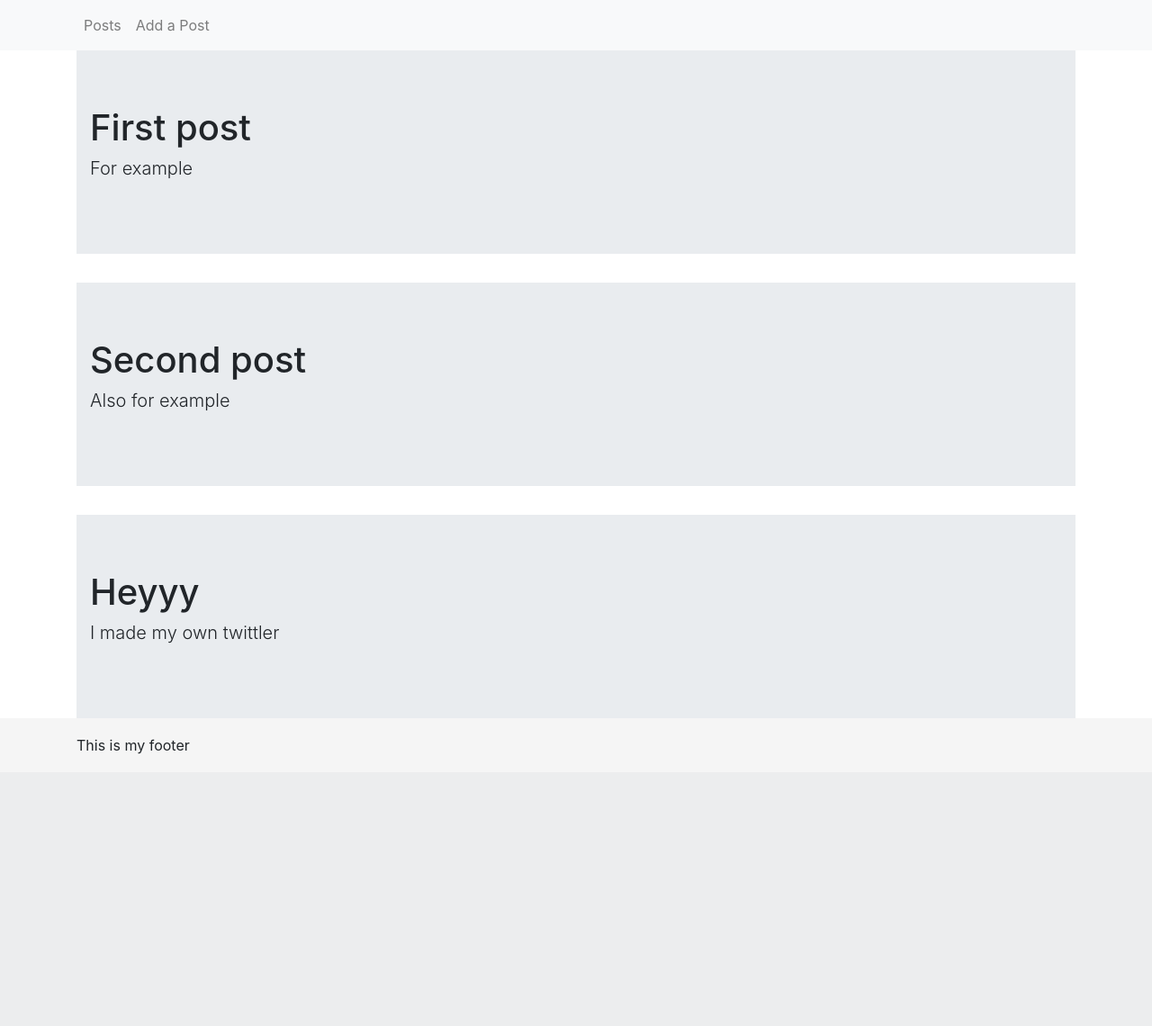
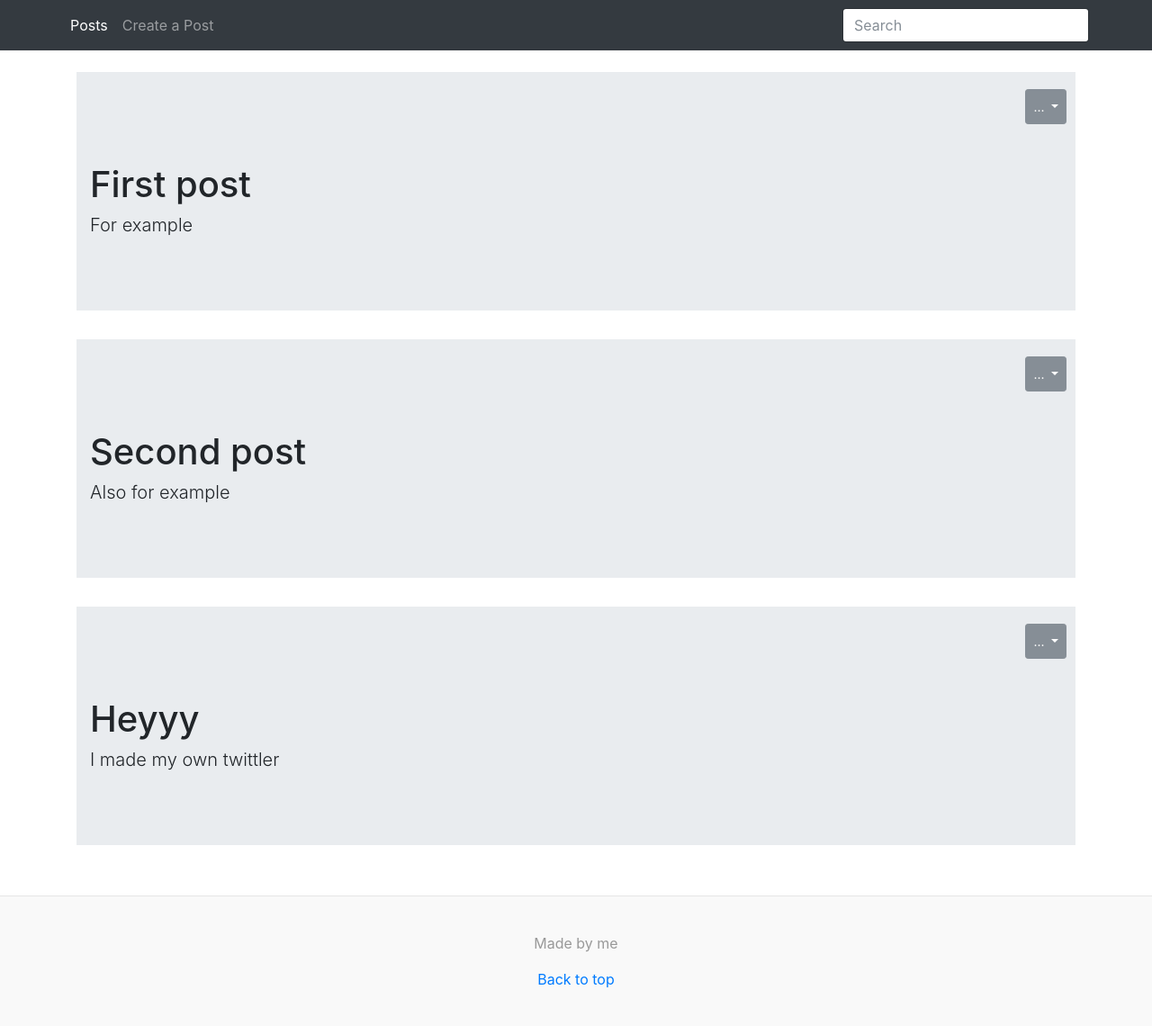
Before and after one commit to ApTypp/My_blog, a PHP site: page /index.php in a window 1280 px wide. Shown: the whole page at 90% size. Before the commit the page ends 838 px from the top, so only its background shows below. Run offline with PHP 8.4, Linux system fonts and the light colour scheme; data comes from the database, SQL or seed files in the repository; some libraries are stand-ins or nearby versions.

Commit message:
buttons, nav bar, footer
read, edit, delete buttons addition (not working for now), nav bar and footer corrections

```diff
--- a/config/css.php
+++ b/config/css.php
@@ -4,24 +4,16 @@
 <script rel="stylesheet" href="C:\jquery-ui-1.12.1\jquery-ui.css"></script>
 <!-- fontawesome CSS -->
 <script src="https://use.fontawesome.com/3ef54e1b84.js"></script>
+<!-- Blog style bootstrap -->
+<link href="blog.css" rel="stylesheet">
 
 <!-- Bootstrap footer -->
 <style>
-    html {
-        position: relative;
-        min-height: 100%;
-    }
-    body {
-        /* Margin bottom by footer height */
-        margin-bottom: 60px;
-    }
-    .footer {
-        position: absolute;
-        bottom: 0;
-        width: 100%;
-        /* Set the fixed height of the footer here */
-        height: 60px;
-        line-height: 60px; /* Vertically center the text there */
-        background-color: #f5f5f5;
+    .blog-footer {
+        padding: 2.5rem 0;
+        color: #999;
+        text-align: center;
+        background-color: #f9f9f9;
+        border-top: .05rem solid #e5e5e5;
     }
 </style>
--- a/index.php
+++ b/index.php
@@ -22,13 +22,23 @@
         while ($post = mysqli_fetch_assoc($result)) {
             ?>
 
-            <div class="jumbotron jumbotron-fluid">
+            <div class="jumbotron jumbotron-fluid" style="overflow-x:hidden">
+                <div class="btn-group d-flex align-items-end flex-column" style="right: 10px; top: -45px;" ">
+                    <button class="btn btn-secondary btn-sm dropdown-toggle p-2" type="button" data-toggle="dropdown" aria-haspopup="true" aria-expanded="false">
+                        ...
+                    </button>
+                    <div class="dropdown-menu ">
+                        <a class="dropdown-item" href="#">Read</a>
+                        <a class="dropdown-item" href="#">Edit</a>
+                        <div class="dropdown-divider"></div>
+                        <a class="dropdown-item" href="#">Delete</a>
+                    </div>
+                </div>
                 <div class="container">
                     <h1 class="display-6"><?php echo htmlspecialchars( $post['title']);?> </h1>
                     <p class="lead"><?php echo htmlspecialchars( $post['post']);?> </p>
                 </div>
             </div>
-
         <?php } ?>
 
     </div>
--- a/template/footer.php
+++ b/template/footer.php
@@ -1,5 +1,5 @@
-<footer class="footer">
-    <div class="container">
-        <p>This is my footer</p>
-    </div>
+<br />
+<footer class="blog-footer">
+    <p>Made by me</p>
+    <a href="#">Back to top</a>
 </footer>
--- a/template/navigation.php
+++ b/template/navigation.php
@@ -1,9 +1,25 @@
 <!-- BOOTSTRAP NAV BAR  -->
-<nav class="navbar navbar-expand-lg navbar-light bg-light">
+<?php
+$current_page = basename($_SERVER['PHP_SELF']);
+?>
+<nav class="navbar navbar-expand navbar-dark bg-dark">
     <div class="container">
-        <ul class="navbar-nav">
-            <li><a class="nav-link" href="index.php">Posts</a></li>
-            <li><a class="nav-link" href="add_a_post.php">Add a Post</a></li>
-        </ul>
+        <div class="collapse navbar-collapse" id="navbarsExample02">
+            <ul class="navbar-nav mr-auto">
+                <li class="nav-item">
+                    <a class="nav-link <?php if ($current_page == "index.php"){ echo "active"; }?>" href="index.php">Posts <span class="sr-only">(current)</span></a>
+                </li>
+                <li class="nav-item">
+                    <a class="nav-link <?php if ($current_page == "add_a_post.php"){ echo "active"; }?>" href="add_a_post.php">Create a Post</a>
+                </li>
+            </ul>
+            <form class="form-inline my-2 my-md-0">
+                <input class="form-control" type="text" placeholder="Search">
+            </form>
+        </div>
     </div>
+
 </nav>
+
+
+<br />
```
